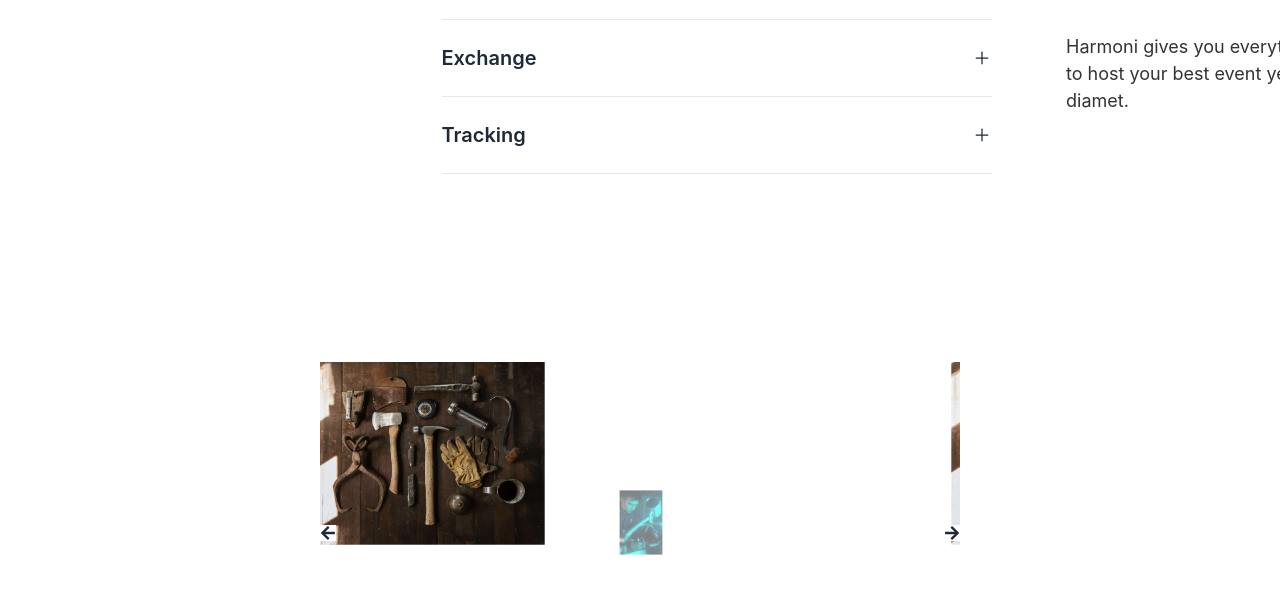
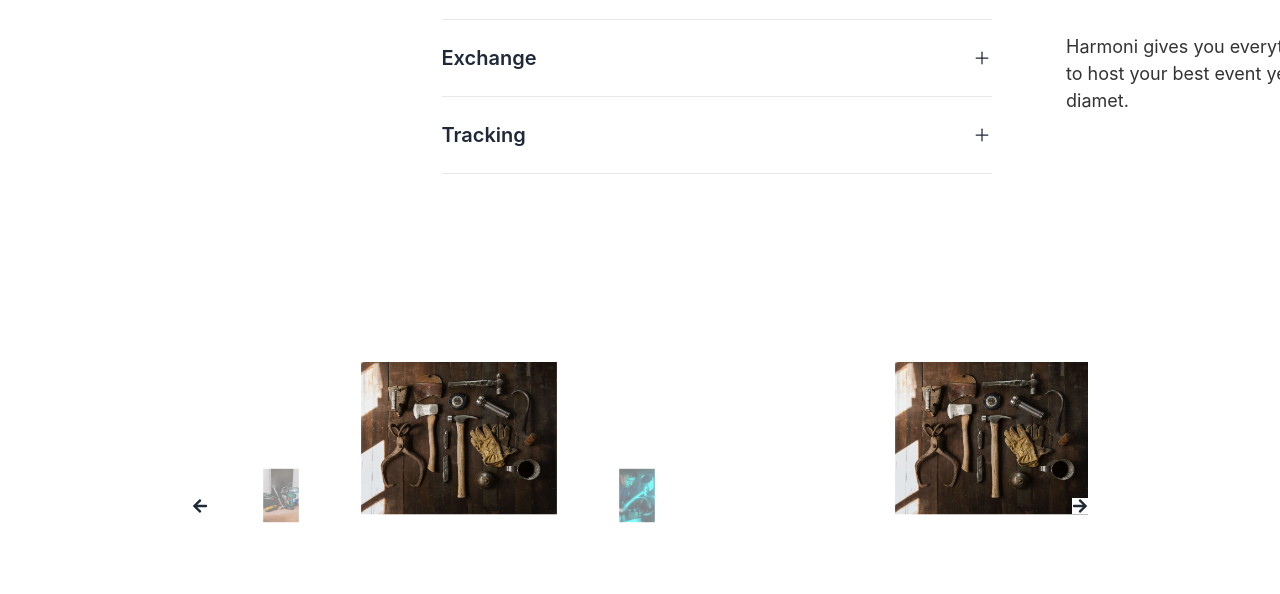
Before and after one commit to team-binarybrains/eventy-clientsite, a React (Create React App) app: page / in a window 1280 px wide. Shown: the part 916-1510 px from the top of the page. Built offline with nearby package versions, Linux system fonts and the light colour scheme; a web font is replaced by a local one.

Commit message:
carusel fix

```diff
--- a/package.json
+++ b/package.json
@@ -22,7 +22,7 @@
     "react-router-dom": "^6.3.0",
     "react-scripts": "5.0.1",
     "react-scroll-to-component": "^1.0.2",
-    "react-slick": "^0.27.13",
+    "react-slick": "^0.29.0",
     "react-tabs": "^5.1.0",
     "react-toastify": "^9.0.7",
     "slick-carousel": "^1.8.1",
--- a/src/Components/Home/UpcommitngEvent/UpcommingEvent.js
+++ b/src/Components/Home/UpcommitngEvent/UpcommingEvent.js
@@ -3,7 +3,8 @@ import Slider from "react-slick";
 import astronaut from "./Image/banner-1.jpg";
 import celebrating from "./Image/banner-2.jpg";
 import education from "./Image/banner-3.jpg";
-
+import "slick-carousel/slick/slick.css";
+import "slick-carousel/slick/slick-theme.css";
 import { FaArrowRight, FaArrowLeft } from "react-icons/fa";
 import "./upcommingevent.css";
 
@@ -32,16 +33,16 @@ const UpcommingEvent = () => {
     infinite: true,
     lazyLoad: true,
     speed: 300,
-    slidesToShow: 3,
+    slidesToShow: 2,
     centerMode: true,
-    centerPadding: 0,
+    centerPadding: 270,
     nextArrow: <NextArrow />,
     prevArrow: <PrevArrow />,
     beforeChange: (current, next) => setImageIndex(next),
   };
 
   return (
-    <div className="App">
+    <div className="app">
       <Slider {...settings}>
         {images.map((img, idx) => (
           <div className={idx === imageIndex ? "slide activeSlide" : "slide"}>
--- a/src/Components/Home/UpcommitngEvent/upcommingevent.css
+++ b/src/Components/Home/UpcommitngEvent/upcommingevent.css
@@ -1,14 +1,11 @@
-@import "~slick-carousel/slick/slick.css";
-@import "~slick-carousel/slick/slick-theme.css";
-
-.App {
-  width: 50%;
+.app {
+  width: 70%;
   margin: 10rem auto;
   height: 570px;
 }
 
 .slide img {
-  width: 20rem;
+  width: 400px;
   margin: 0 auto;
 }
 
```
